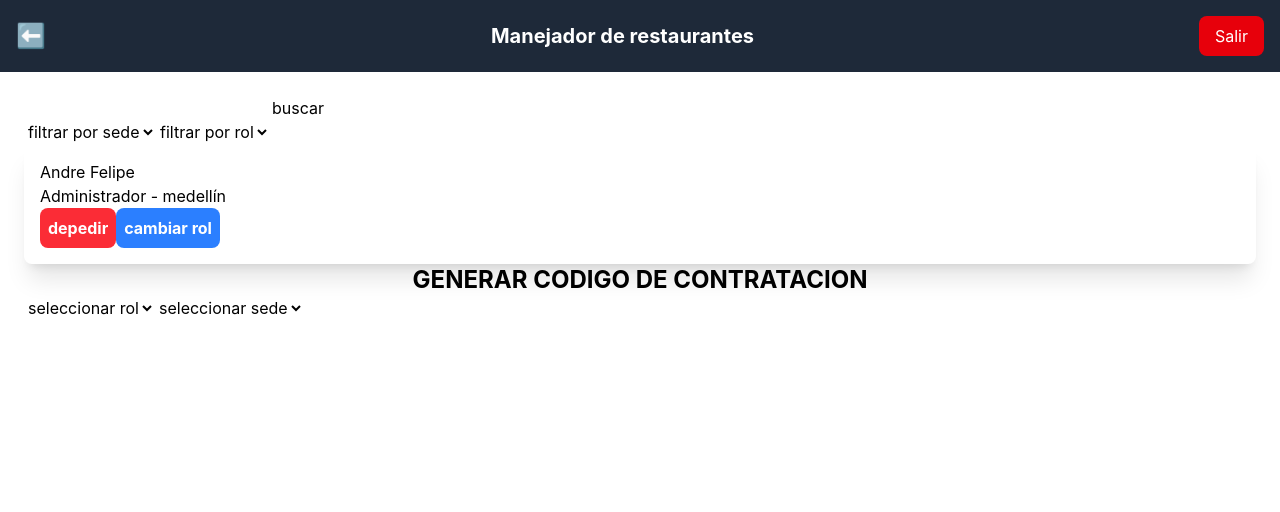
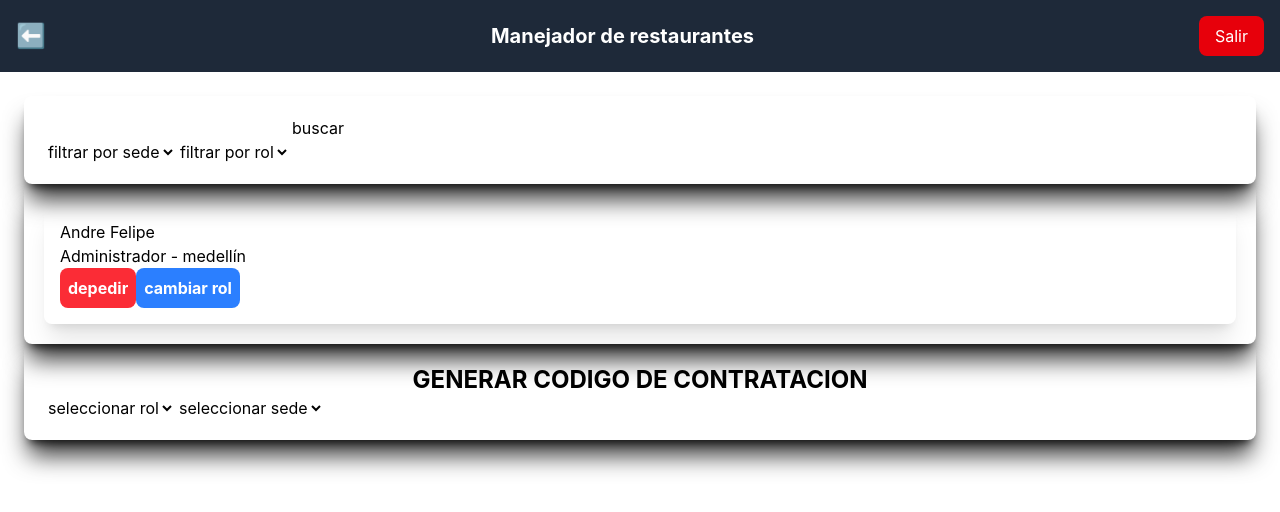
Before and after one commit to and1ru/restaurante-front, a React (Vite) app: page /private/manage-employee in a window 1280 px wide. Shown: the top 512 px of the page. Built offline with nearby package versions, Linux system fonts and the light colour scheme.

Commit message:
se crea un componente section y se cambian todos los section para tener todo mas centralizado

```diff
--- /dev/null
+++ b/src/components/select-component.tsx
@@ -0,0 +1,13 @@
+import type { ReactNode } from "react";
+
+interface Props{
+    children: ReactNode
+}
+
+export const SectionComponent = ({children}:Props) => {
+  return (
+    <section className="p-5 shadow-xl shadow-black/80 rounded-lg">
+        {children}
+    </section>
+  );
+};
--- a/src/page/chef-page.tsx
+++ b/src/page/chef-page.tsx
@@ -1,12 +1,13 @@
 import { CardPedido } from "../components/pedido-card-component";
+import { SectionComponent } from "../components/select-component";
 
 export const ChefPage = () => {
   return (
     <>
         <h1 className="text-center text-2xl font-bold ">PEDIDOS</h1>
-        <section className="px-8 py-5">
+        <SectionComponent>
           <CardPedido mesa={1} estado="pendiente" date="10/05/2026" />
-        </section>
+        </SectionComponent>
     </>
   );
 };
--- a/src/page/create-dish-page.tsx
+++ b/src/page/create-dish-page.tsx
@@ -1,4 +1,5 @@
 import { useRef } from "react";
+import { SectionComponent } from "../components/select-component";
 
 export const CreateDishPage = () => {
   const imagenRef = useRef<HTMLInputElement | null>(null);
@@ -9,7 +10,7 @@ export const CreateDishPage = () => {
 
   return (
     <>
-      <section className="shadow-xl shadow-black/80 rounded-lg p-10">
+      <SectionComponent>
         <h1 className="text-center text-2xl font-bold mb-10">Create Dish</h1>
         <form className="flex flex-col gap-4">
           <input
@@ -39,7 +40,7 @@ export const CreateDishPage = () => {
             Crear
           </button>
         </form>
-      </section>
+      </SectionComponent>
     </>
   );
 };
--- a/src/page/create-restaurant-page.tsx
+++ b/src/page/create-restaurant-page.tsx
@@ -1,7 +1,9 @@
+import { SectionComponent } from "../components/select-component";
+
 export const CreateRestaurantPage = () => {
   return (
     <>
-        <section className="shadow-xl shadow-black/60 p-10">
+        <SectionComponent >
           <h1 className="text-center text-2xl font-bold">Crear restaurante</h1>
           <form className="flex flex-col">
             <input
@@ -9,7 +11,7 @@ export const CreateRestaurantPage = () => {
             type="text" placeholder="nombre restaurante"/>
             <button className="bg-green-500 p-2 rounded-lg font-bold">crear</button>
           </form>
-        </section>
+        </SectionComponent>
     </>
   );
 };
--- a/src/page/create-sede-page.tsx
+++ b/src/page/create-sede-page.tsx
@@ -1,7 +1,9 @@
+import { SectionComponent } from "../components/select-component";
+
 export const CreateSedePage = () => {
   return (
     <>
-      <section className="shadow-xl shadow-black/60 p-10 rounded-lg">
+      <SectionComponent>
         <h1 className="text-2xl text-center font-bold mb-10">Create sede</h1>
         <form className="flex flex-col gap-5">
           <input
@@ -21,7 +23,7 @@ export const CreateSedePage = () => {
           />
           <button className="bg-green-500 p-2 rounded-lg">Crear</button>
         </form>
-      </section>
+      </SectionComponent>
     </>
   );
 };
--- a/src/page/manage-employee-page.tsx
+++ b/src/page/manage-employee-page.tsx
@@ -8,11 +8,12 @@
 //
 
 import { EmployeeCardComponent } from "../components/employee-card-component";
+import { SectionComponent } from "../components/select-component";
 
 export const ManageEmployeePage = () => {
   return (
     <>
-        <section>
+        <SectionComponent>
           <form>
             <input type="text" />
             <button type="button">buscar</button>
@@ -25,11 +26,11 @@ export const ManageEmployeePage = () => {
             <option value="">Admin</option>
             <option value="">waitress</option>
           </select>
-        </section>
-        <section>
+        </SectionComponent>
+        <SectionComponent>
           <EmployeeCardComponent />
-        </section>
-        <section>
+        </SectionComponent>
+        <SectionComponent>
           <h1 className="text-center text-2xl font-bold">
             GENERAR CODIGO DE CONTRATACION
           </h1>
@@ -41,7 +42,7 @@ export const ManageEmployeePage = () => {
           <select name="" id="">
             <option value="">seleccionar sede</option>
           </select>
-        </section>
+        </SectionComponent>
     </>
   );
 };
--- a/src/page/stadistics-page.tsx
+++ b/src/page/stadistics-page.tsx
@@ -1,10 +1,11 @@
 import { EstadisticasCardComponent } from "../components/estadisticas-card-component";
+import { SectionComponent } from "../components/select-component";
 
 export const StadisticsPage = () => {
   return (
     <>
       <h1 className="text-center text-2xl font-bold">ESTADISTICAS</h1>
-      <section className="p-5 shadow-xl shadow-black/80 rounded-lg">
+      <SectionComponent>
         <form className="flex flex-col gap-5 mb-5">
           <label htmlFor="sede">seleccina sede</label>
           <input
@@ -29,13 +30,13 @@ export const StadisticsPage = () => {
           <option value="year">este año</option>
           <option value="always">siempre</option>
         </select>
-      </section>
-      <section>
+      </SectionComponent>
+      <SectionComponent>
         <EstadisticasCardComponent />
-      </section>
-      <section className="p-5 shadow-xl shadow-black/80 rounded-lg">
+      </SectionComponent>
+      <SectionComponent>
         <h2 className="text-center text-xl font-bold">Grafica</h2>
-      </section>
+      </SectionComponent>
     </>
   );
 };
--- a/src/page/waitress-page.tsx
+++ b/src/page/waitress-page.tsx
@@ -1,10 +1,11 @@
 import { dishes } from "../helper/dishes";
 import { DishCardComponent } from "../components/dish-card-component";
+import { SectionComponent } from "../components/select-component";
 
 export const WaitressPage = () => {
   return (
     <>
-        <section>
+        <SectionComponent>
           <form>
             <input
             className="p-2 shadow-xl rounded-lg w-full"
@@ -13,15 +14,15 @@ export const WaitressPage = () => {
               <option value="">category</option>
             </select>
           </form>
-        </section>
-        <section className="">
+        </SectionComponent>
+        <SectionComponent>
           <h1 className="text-center text-2xl font-bold">DISHES</h1>
           {
             dishes.map((dish) => (
               <DishCardComponent image={dish.image} key={dish.id} name={dish.name} price={dish.price}/>
             ))
           }
-        </section>
+        </SectionComponent>
     </>
   );
 };
```
